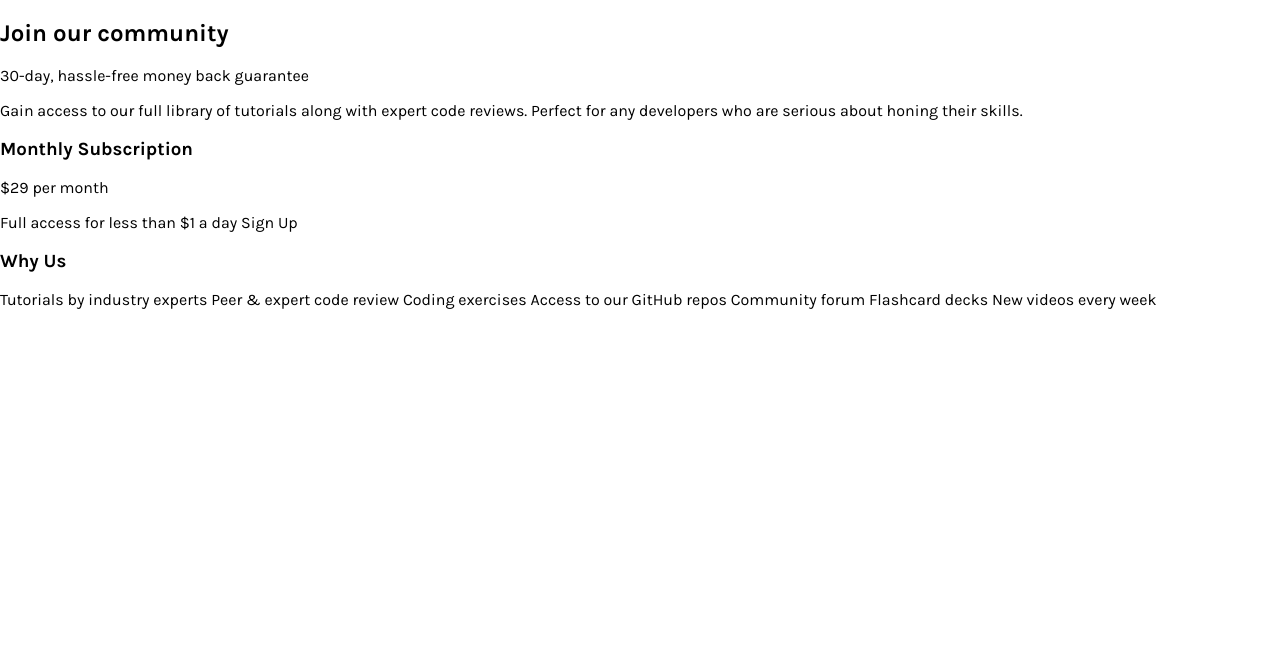
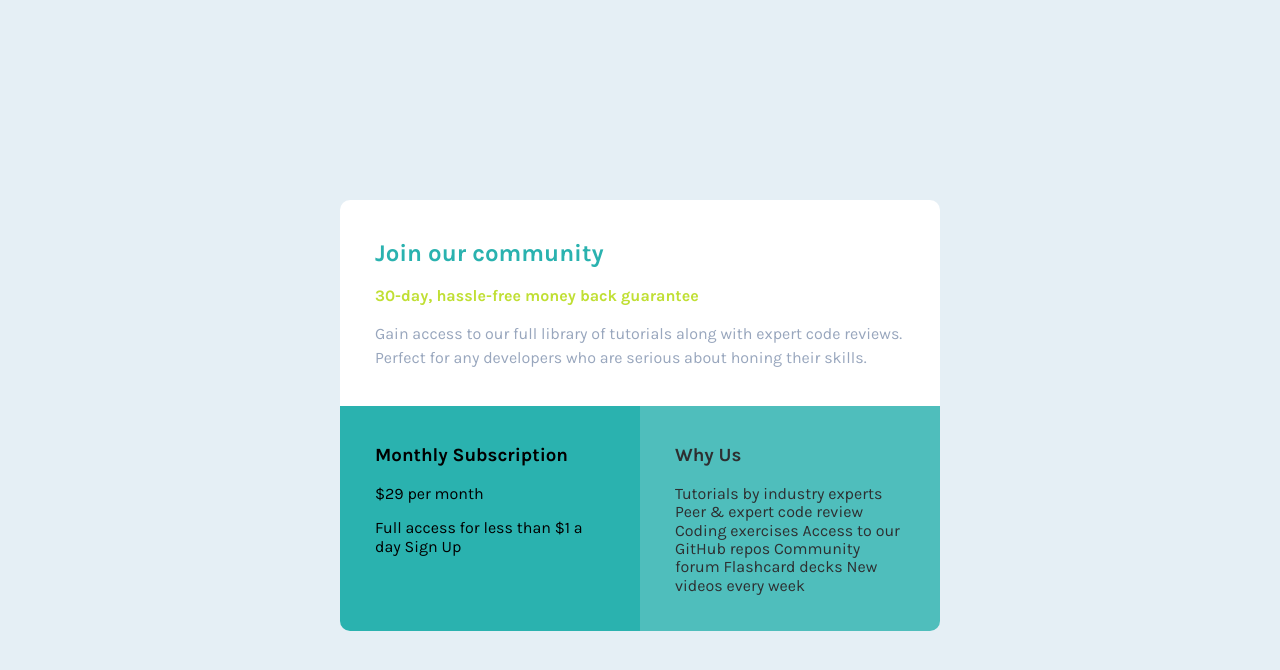
Before and after one commit to apuntesnavarrete/single-price-grid-component-master, a plain HTML site: page index.html in a window 1280 px wide. Drawn offline with Linux system fonts and the light colour scheme.

Commit message:
seccion one lista

```diff
--- a/styles/index.css
+++ b/styles/index.css
@@ -3,8 +3,72 @@
     --Bright-Yellow: hsl(71, 73%, 54%);
     --Light-Gray: hsl(204, 43%, 93%);
     --Grayish-Blue: hsl(218, 22%, 67%);
+    --white-color: white;
 }
 body{
+    background-color: var(--Light-Gray);
+    height: 100vh;
     font-size: 1rem;
     font-family: 'Karla', sans-serif;
+    display: flex;
+    justify-content: center;
+    align-items: center;
 }
+.content{
+    display: grid;
+    width: 600px;
+    height: 400px;
+    grid-template-columns: 1fr 1fr;
+    grid-template-rows: 5fr 6fr;
+    border-radius: 10px;
+}
+
+.secc_one {
+    padding: 20px 35px;
+    grid-column: 1 / 3;
+    grid-row: 1/ 2;
+    background-color: var(--white-color);
+    border-radius: 10px 10px 0 0;
+}
+.secc_one h2{
+    color: var(--Cyan);
+}
+
+.secc_one-subtitulo{
+    color: var(--Bright-Yellow);
+    font-weight:700 ;
+}
+.secc_one-description{
+    color: var(--Grayish-Blue);
+    line-height: 1.5;
+}
+
+  .secc_two{
+      background-color: var(--Cyan);
+      border-radius: 0px 0px 0px 10px;
+      padding: 20px 35px;
+
+  }
+
+  .secc_three{
+    background-color: var(--Cyan);
+    opacity: 0.8;
+    border-radius: 0px 0px 10px 0px;
+    padding: 20px 35px;
+
+}
+
+  @media (max-width: 800px) {
+
+    .content{
+        width: 300px;
+        height: 900px;
+        grid-template-columns: 1fr ;
+        grid-template-rows: 1fr 1fr 1fr;
+    }
+    .secc_one {
+        grid-column: 1 / 2;
+        grid-row: 1/ 2;
+      }
+
+  }
```
